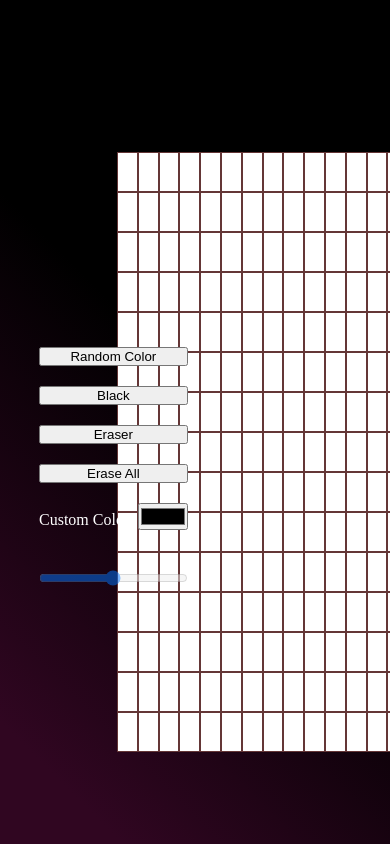
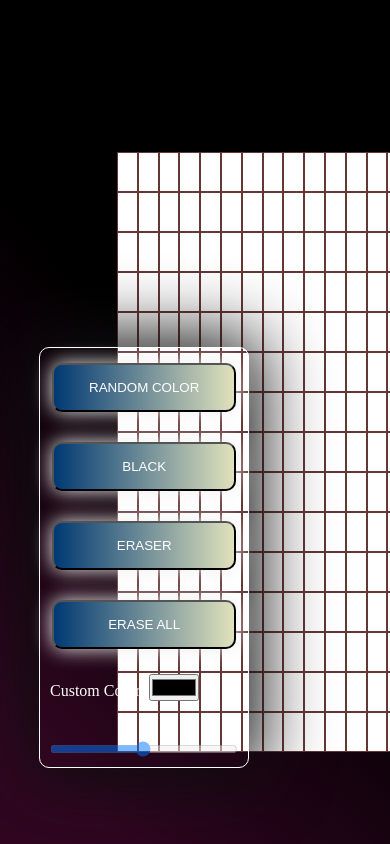
Before and after one commit to dualcorebrain/Vanilla-Javascript-Sketch-App, a plain HTML site: page index.html in a window 390 px wide. Shown: the top 844 px of the page. Drawn offline with Linux system fonts and the light colour scheme.

Commit message:
CSS responsive Design

```diff
--- a/index.html
+++ b/index.html
@@ -12,10 +12,10 @@
     </div>
 
     <div id="buttons-container">
-      <button id="random-button">Random Color</button>
-      <button id="black-button">Black</button>
-      <button id="erase-single-button">Eraser</button>
-      <button id="erase-all-button">Erase All</button>
+      <button id="random-button" class="button btn-grad">Random Color</button>
+      <button id="black-button" class="button">Black</button>
+      <button id="erase-single-button" class="button">Eraser</button>
+      <button id="erase-all-button" class="button">Erase All</button>
 
       <div>
         <label for="custom-color-label-static">Custom Color: </label>
--- a/style.css
+++ b/style.css
@@ -19,6 +19,7 @@ body{
     width: 800px;
 
 
+
     position: relative;
 
     top: 5%;
@@ -37,7 +38,7 @@ body{
 
 }
 
-/*BUTTONS*/
+
 
 /*BUTTONS-CONTAINER*/
 #buttons-container{
@@ -51,12 +52,50 @@ body{
     row-gap: 20px;
     column-gap: 20px;
 
+    padding: 10px;
+
+    border:  1px solid rgb(255, 255, 255);
+    border-radius: 10px;
+    box-shadow: 0px 0px 70px 10px rgb(14, 14, 15);
 }
 
-/*BLACK BUTTON*/
-#black-button{
+
+/*BUTTONS*/
+
+
+/*ALL BUTTONS*/
+
+.button{
+    background-image: linear-gradient(to right, #003973 0%, #E5E5BE  51%, #003973  100%);
+
+
+    margin: 5px 2px;
+    padding: 15px 35px;
+
+
+    text-align: center;
+    text-transform: uppercase;
+
+    transition: 0.5s;
+
+    background-image: linear-gradient(to right, #003973 0%, #E5E5BE  51%, #003973  100%);
+    background-size: 200% auto;
+
+    color: white;
+
+    box-shadow: 0 0 20px #eee;
+
+    border-radius: 10px;
 
 }
+
+.button:hover{
+    background-position: right center; /* change the direction of the change here */
+    color: #fff;
+    text-decoration: none;
+}
+
+
 
 /*ERASE ALL BUTTON*/
 #erase-all-button{
@@ -70,9 +109,7 @@ label{
     color: white;
 }
 
-/*RANGE INPUT AND LABEL STYLINGS*/
-#range-label{
-}
+/*RANGE INPUT*/
 
 
 #range-picker-slider{
@@ -94,6 +131,34 @@ label{
 
 
 /*CSS MEDIA QUERIES*/
+
+@media(min-width: 2122px){
+    #main-grid-container{
+        bottom: 20%;
+        height: 1250px;
+        width: 1250px;
+    }
+
+    #buttons-container{
+        top: -45%;
+    }
+
+}
+
+
+@media(min-width: 1153px) and (min-height: 900px){
+    #main-grid-container{
+        top: 12%;
+        /*height: 60vw;
+        width: 60vw;*/
+    }
+
+    #buttons-container{
+        bottom: 30%;
+    }
+
+}
+
 @media(max-width: 1152px){
     #main-grid-container{
         height: 700px;
```
